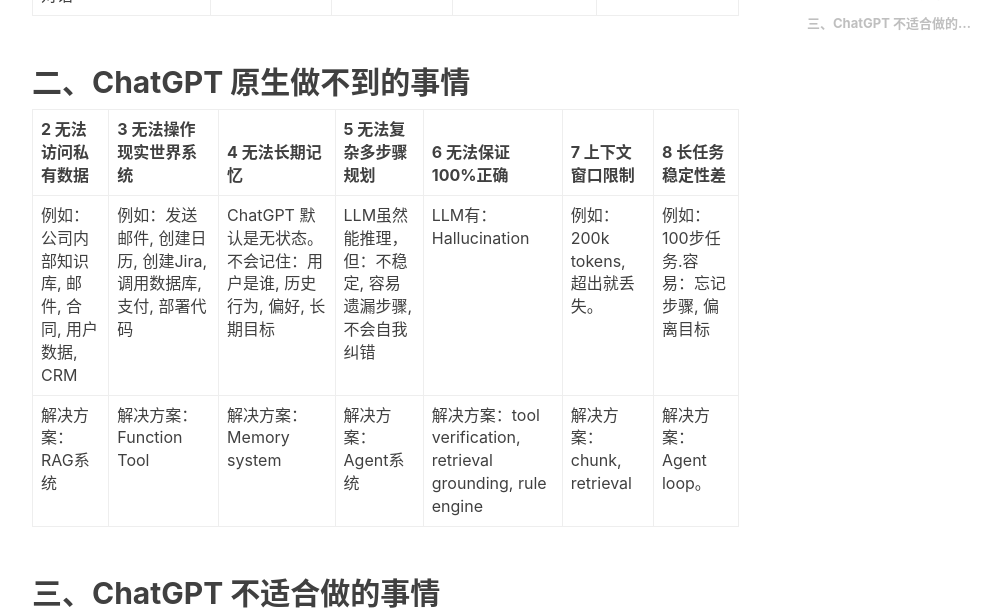
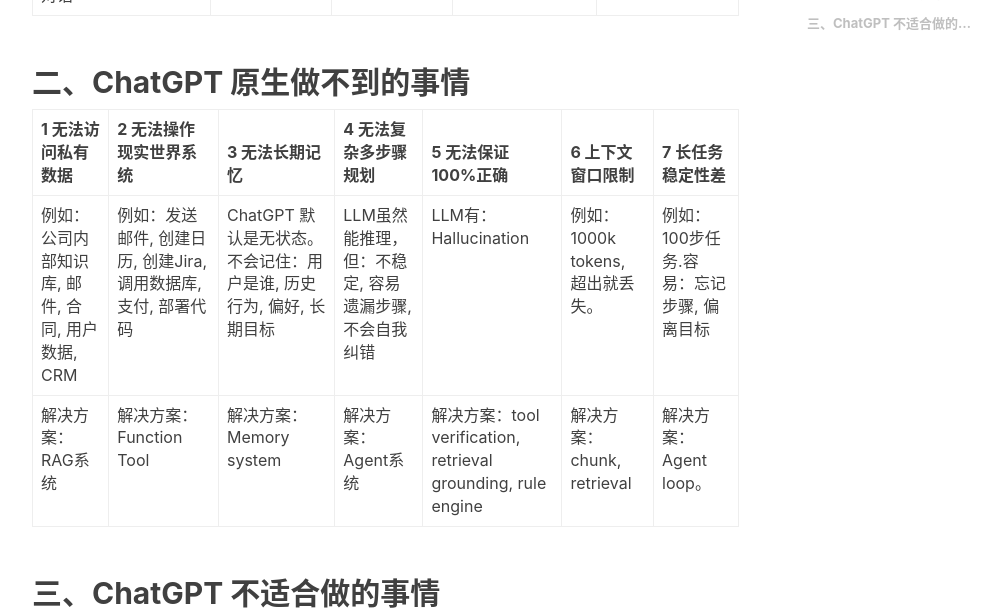
Before and after one commit to LuochuanAD/LuochuanAD.github.io, a Jekyll site: the page built from _posts/2026-03-08-ChatGPT能力界限.md, in a window 1280 px wide and 900 px high, scrolled down 934 px. Shown: the part 141-756 px from the top of the window, without its empty margins (233-1234 px from the left). Built offline with Jekyll 4.4.1, drawn with Linux system fonts in a browser that asks for light colours; nearby versions of some CDN libraries; comment, search, counter and statistics services are not loaded.

Commit message:
更新 2026-03-08-ChatGPT能力界限.md

```diff
--- a/_posts/2026-03-08-ChatGPT能力界限.md
+++ b/_posts/2026-03-08-ChatGPT能力界限.md
@@ -33,9 +33,9 @@ tags:
 
 ## 二、ChatGPT 原生做不到的事情
 
-| 2 无法访问私有数据  | 3 无法操作现实世界系统  | 4 无法长期记忆  | 5 无法复杂多步骤规划  | 6 无法保证100%正确  | 7 上下文窗口限制 | 8 长任务稳定性差 |
+| 1 无法访问私有数据  | 2 无法操作现实世界系统  | 3 无法长期记忆  | 4 无法复杂多步骤规划  | 5 无法保证100%正确  | 6 上下文窗口限制 | 7 长任务稳定性差 |
 |:----------|:----------|:----------|:----------|:----------|:----------|:----------|
-| 例如：公司内部知识库, 邮件, 合同, 用户数据, CRM    | 例如：发送邮件, 创建日历, 创建Jira, 调用数据库, 支付, 部署代码    | ChatGPT 默认是无状态。不会记住：用户是谁, 历史行为, 偏好, 长期目标    | LLM虽然能推理，但：不稳定, 容易遗漏步骤, 不会自我纠错    | LLM有：Hallucination    | 例如：200k tokens, 超出就丢失。| 例如：100步任务.容易：忘记步骤, 偏离目标 |
+| 例如：公司内部知识库, 邮件, 合同, 用户数据, CRM    | 例如：发送邮件, 创建日历, 创建Jira, 调用数据库, 支付, 部署代码    | ChatGPT 默认是无状态。不会记住：用户是谁, 历史行为, 偏好, 长期目标    | LLM虽然能推理，但：不稳定, 容易遗漏步骤, 不会自我纠错    | LLM有：Hallucination    | 例如：1000k tokens, 超出就丢失。| 例如：100步任务.容易：忘记步骤, 偏离目标 |
 | 解决方案：RAG系统    | 解决方案：Function Tool    | 解决方案：Memory system    | 解决方案：Agent系统    | 解决方案：tool verification, retrieval grounding, rule engine    | 解决方案：chunk, retrieval | 解决方案：Agent loop。 |
 
 
```
